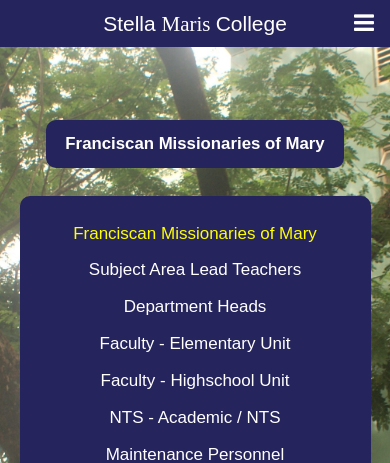
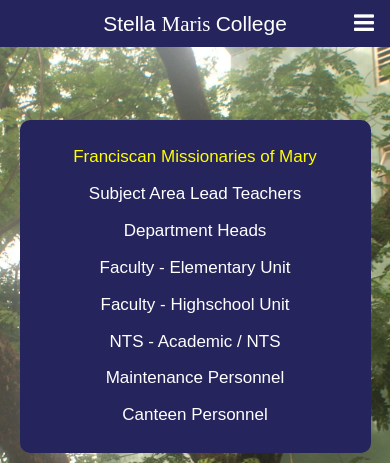
Before and after one commit to SorairoSetsuna989/smc.github.io, a PHP site: page /about_officials.html in a window 390 px wide. Shown: the top 463 px of the page. Run offline with PHP 8.4, Linux system fonts and the light colour scheme.

Commit message:
Add files via upload

```diff
--- a/css2/about_officials.css
+++ b/css2/about_officials.css
@@ -50,6 +50,10 @@
         opacity: 100%;
         background: none;
     }
+
+    .grid-item-0 {
+      display: none;
+    }
 }
 
 /*  For all mobile screens in portrait mode */
@@ -78,6 +82,8 @@
     .grid-container {
         grid-template-columns: 0.4fr 0.6fr;
     }
+
+    .grid-item-a { margin: 0 12vw; }
 
 }
 
```
